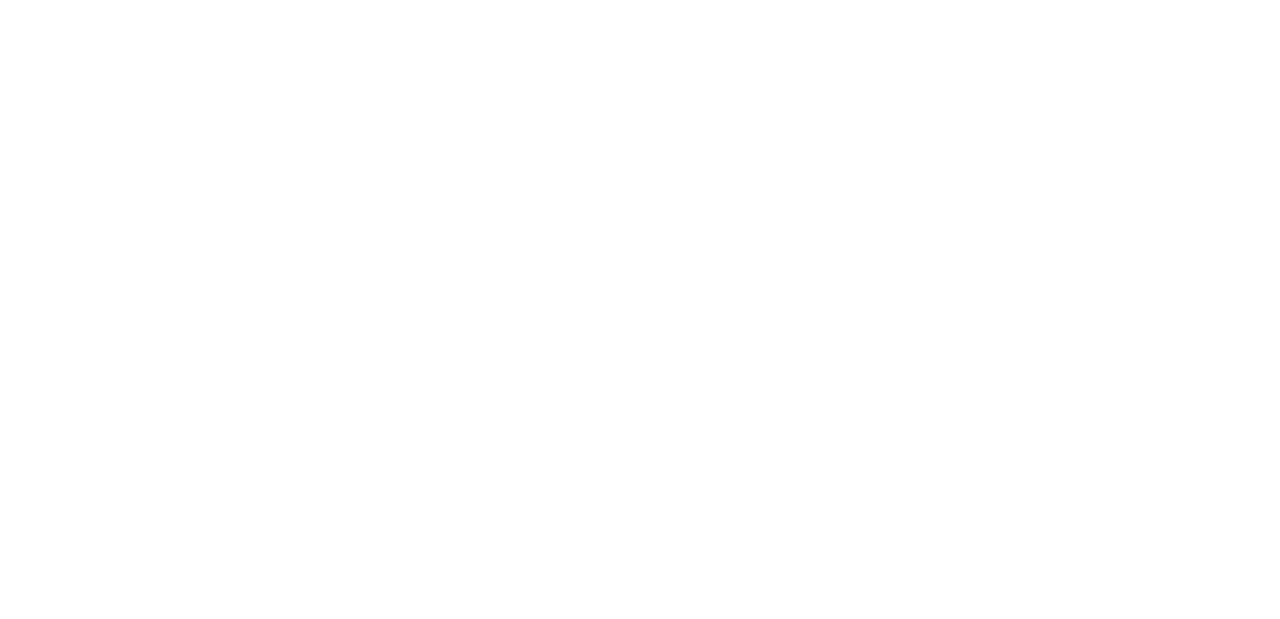
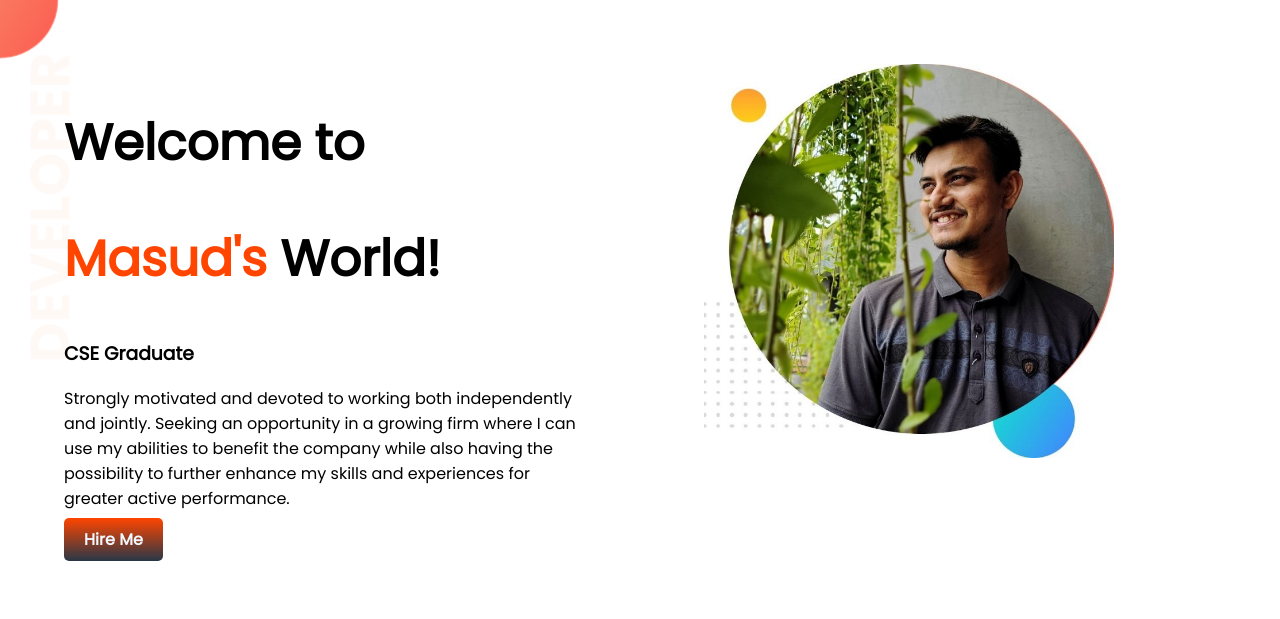
Before and after one commit to masudsiddque/developer-portfolio, a plain HTML site: page index.html in a window 1280 px wide. Drawn offline with Linux system fonts and the light colour scheme.

Commit message:
top div added

```diff
--- a/index.html
+++ b/index.html
@@ -1,13 +1,35 @@
 <!DOCTYPE html>
 <html lang="en">
+
 <head>
     <meta charset="UTF-8">
     <meta http-equiv="X-UA-Compatible" content="IE=edge">
     <meta name="viewport" content="width=device-width, initial-scale=1.0">
     <title>Masud's Portfolio</title>
+    <link rel="preconnect" href="https://fonts.googleapis.com">
+    <link rel="preconnect" href="https://fonts.gstatic.com" crossorigin>
+    <link href="https://fonts.googleapis.com/css2?family=Poppins&display=swap" rel="stylesheet">
     <link rel="stylesheet" href="style.css">
 </head>
+
 <body>
+    <section id="top-corner">
+        <div class="half-width">
+            <h1>Welcome to</h1>
+            <h1><span class="name">Masud's</span> World!</h1>
+            <h3>CSE Graduate</h3>
+            <p>Strongly motivated and devoted to working both independently
+                and jointly. Seeking an opportunity in a growing firm where I can
+                use my abilities to benefit the company while also having the
+                possibility to further enhance my skills and experiences for greater
+                active performance.</p>
+            <a class="Hireme-button" target="_blank"
+                href="https://www.linkedin.com/in/md-abdullah-al-masud-siddque-159720170/">Hire Me</a>
+        </div>
+        <div class="half-width">
+            <img src="images/dp.jpg" alt="dp">
+        </div>
+    </section>
+</body>
 
-</body>
 </html>
--- a/style.css
+++ b/style.css
@@ -0,0 +1,39 @@
+body {
+    font-family: 'Poppins', sans-serif;
+    margin: 0;
+}
+
+#top-corner {
+    background-image: url(images/top-banner.png);
+    background-repeat: no-repeat;
+}
+
+h1 {
+    font-size: 50px;
+}
+
+.name {
+    color: orangered;
+}
+
+section {
+    display: flex;
+}
+
+.half-width {
+    width: 50%;
+    padding: 5%;
+}
+
+.half-width img {
+    width: 80%;
+}
+
+.Hireme-button {
+    text-decoration: none;
+    background-image: linear-gradient(orangered, #283747);
+    color: aliceblue;
+    font-weight: bold;
+    padding: 10px 20px;
+    border-radius: 5px;
+}
```
Also changed, not shown: images/dp.jpg (added), images/dream-bg.png (added), images/exp-bg.png (added), images/jhankar.png (added), images/jhankar2.png (added), images/my-bg.png (added), images/my-bg2.png (added), images/top-banner.png (added), 9 other files.
